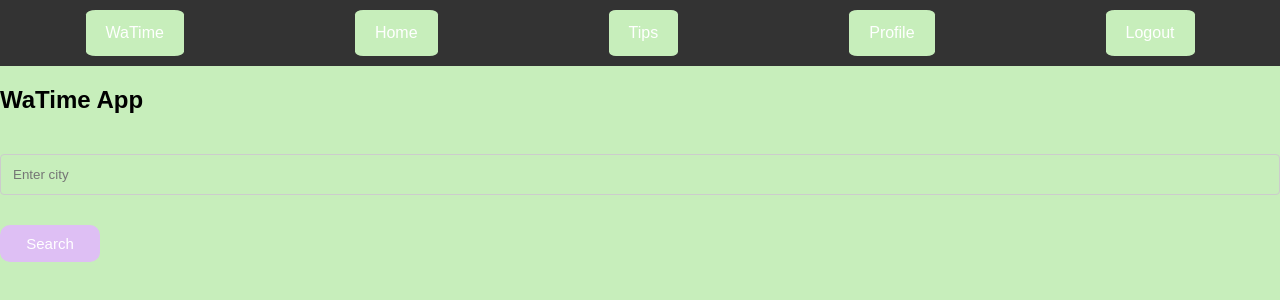
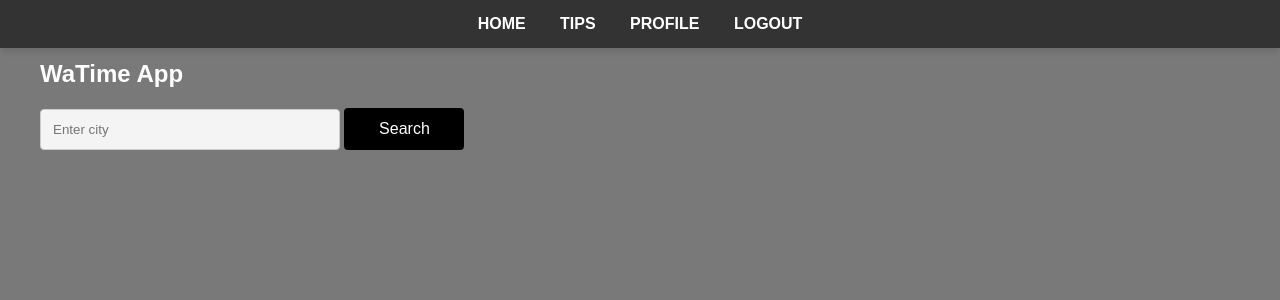
Before and after one commit to WaTime-Project/watime-modified, a website: page public/dashboard.html in a window 1280 px wide. Drawn offline with nearby package versions, Linux system fonts and the light colour scheme.

Commit message:
styles changes

```diff
--- a/public/dashboard.html
+++ b/public/dashboard.html
@@ -12,18 +12,22 @@
 
 <body>
 
-    <div class="nav-tabs">
-        <a href="#home" class="active">WaTime</a>
-        <a href="#home" class="active">Home</a>
-        <a href="#tips" class="active">Tips</a>
-        <a href="#profile" class="active">Profile</a>
-        <a href="#profile" class="active">Logout</a>
-    </div>
+    <!-- Overlay div -->
+    <div class="overlay"></div>
 
-    <div id="weather-container" x-data="weatherApp()">
-        <h2>WaTime App</h2>
-        <input type="text" id="city" placeholder="Enter city" x-model="city">
-        <button @click="getWeather">Search</button>
+    <nav class="navbar">
+        <ul class="navbar-links">
+            <li><a href="/dashboard" class="nav-link">Home</a></li>
+            <li><a href="/tips" class="nav-link">Tips</a></li>
+            <li><a href="/profile" class="nav-link">Profile</a></li>
+            <li><a href="/logout" class="nav-link">Logout</a></li>
+        </ul>
+    </nav>
+
+    <div class="dashboard-container" x-data="weatherApp()">
+        <h2 class="wat-title">WaTime App</h2>
+        <input type="text" class="city" placeholder="Enter city" x-model="city">
+        <button class="city-btn" @click="getWeather">Search</button>
 
         <img id="weather-icon" :src="weatherIconUrl" x-show="weatherIconUrl" alt="Weather Icon">
 
--- a/public/styles.css
+++ b/public/styles.css
@@ -3,7 +3,8 @@ body, input, button {
     margin: 0;
     padding: 0;
     font-family: Arial, sans-serif;
-    background-color: #c7eebb;
+    background-color: #f4f4f4;
+    position: relative;
 }
 
 /* Center the form on the page */
@@ -18,13 +19,51 @@ body {
 
 /* Overlay styling */
 .overlay {
-    position: absolute;
+    position: fixed;
     top: 0;
     left: 0;
     width: 100%;
     height: 100%;
     background-color: rgba(0, 0, 0, 0.5); /* Dark overlay */
     z-index: 1;
+}
+
+/* Navigation Bar */
+.navbar {
+    background-color: #333;
+    position: fixed;
+    top: 0;
+    left: 0;
+    width: 100%;
+    z-index: 3;
+    padding: 15px 0;
+    box-shadow: 0px 4px 6px rgba(0, 0, 0, 0.1);
+}
+
+/* Navigation Links */
+.navbar-links {
+    list-style: none;
+    margin: 0;
+    padding: 0;
+    text-align: center;
+}
+
+.navbar-links li {
+    display: inline-block;
+    margin: 0 15px;
+}
+
+.navbar-links .nav-link {
+    color: white;
+    text-decoration: none;
+    font-size: 16px;
+    text-transform: uppercase;
+    font-weight: bold;
+    transition: color 0.3s ease;
+}
+
+.navbar-links .nav-link:hover {
+    color: #9e9e9e; /* Highlight on hover */
 }
 
 /* Content wrapper */
@@ -70,7 +109,7 @@ input[type="text"], input[type="email"], input[type="password"] {
 button {
     width: 100%;
     padding: 12px;
-    background-color: #c7eebb;
+    background-color: black;
     border: none;
     border-radius: 4px;
     color: white;
@@ -79,14 +118,23 @@ button {
 }
 
 button:hover {
-    background-color: #afdfc5;
+    background-color: rgb(29, 29, 29);
 }
 
 /* Message paragraph styling */
 p {
     margin-top: 20px;
-    color: #ff0000;
+    color: white;
     text-align: center;
+}
+
+.log-btn{
+    color: #40da11;
+    text-decoration: none;
+}
+
+.log-btn:hover{
+    color: #07ff3d;
 }
 
 /* Optional: Styling for a link to switch between login/signup pages */
@@ -106,16 +154,19 @@ p {
 
 /* Dashboard Container */
 .dashboard-container {
-    max-width: 600px;
-    margin: 0 auto;
+    position: relative;
+    z-index: 2;
+    /* max-width: 600px; */
+    /* margin: 100px auto 0;  */
     padding: 40px;
-    background-color: #ffffff;
-    box-shadow: 0 4px 8px rgba(0, 0, 0, 0.1);
+    /* background-color: #ffffff; */
+    /* box-shadow: 0 4px 8px rgba(0, 0, 0, 0.1);
     border-radius: 8px;
     text-align: center;
-    position: relative;
-    top: 50%;
-    transform: translateY(-50%);
+    position: relative; */
+    /* top: 50%;
+    transform: translateY(-50%); */
+
 }
 
 /* Dashboard Header */
@@ -123,7 +174,6 @@ p {
     margin-bottom: 10px;
     font-size: 2em;
     color: #333;
-    text-align: center;
 }
 
 .dashboard-header p {
@@ -155,29 +205,6 @@ p {
 .dashboard-footer {
     margin-top: 20px;
 }
-.nav-tabs {
-    display: flex;
-    justify-content: space-around;
-    background-color: #333;
-    padding: 10px 0;
-    margin-bottom: 20px;
-}
-.nav-tabs a {
-    color: white;
-    text-decoration: none;
-    padding: 14px 20px;
-    text-align: center;
-    transition: background-color 0.3s;
-}
-
-.nav-tabs a:hover {
-    background-color: #555;
-}
-
-.nav-tabs a.active {
-    background-color: #c7eebb;
-    border-radius: 10%;
-}
 
 .weatherContainer{
     background: rgba(255, 255, 255, 0.3);
@@ -188,80 +215,17 @@ p {
     /* backdrop-filter: blur(10px); */
     border: 1px solid rgba(255, 255, 255, 0.1);
     text-align: center;
+    z-index: 2;
 }
 
-h1, label, p{
-    color: white;
-    margin: 8px 0;
-}
-
-input{
-    width: calc(100% - 16px);
-    padding: 8px;
-    box-sizing: border-box;
-    border-radius: 10px;
-    border: 1px solid white;
-    margin-top: 20px;
-}
-
-button{
-    background-color: #debff4;
-    color:white;
-    padding: 10px;
-    border: none;
-    border-radius: 10px;
-    cursor: pointer;
-    margin-top: 20px;
-    width: 100px;
-    font-size: 15px;
-}
-
-button:hover{
-    background: #8b48d7;
-}
-
-.temperatureContainer p{
-    font-size: 60px;
-    margin-top: -30px;
-}
-
-.weatherInfo{
-    font-size: 20px;
-}
-
-.weatherIcon{
-    width: 200px;
-    height: 200px;
-    margin: 0 auto 10px;
-    margin-bottom: 0;
-    display: none;
-}
-
-.hourlyForecast{
-    margin-top: 50px;
-    overflow-x: auto;
-    white-space: nowrap;
-    display: flex;
-    justify-content: space-between;
-}
-
-.hourlyItem{
-    flex: 0 0 auto;
-    width: 80px;
-    display: flex;
-    flex-direction: column;
-    align-items: center;
-    margin-right: 10px;
+.wat-title{
     color: white;
 }
 
-.hourlyItem img{
-    width: 30px;
-    height: 30px;
-    margin-bottom: 5px;
+.city{
+    max-width: 25%;
 }
 
-#hourly-heading{
-    color: white;
-    margin-top: 10px;
+.city-btn{
+    max-width: 10%;
 }
```
Also changed, not shown: public/login.html (+2 -1 lines), public/signup.html (+2 -1 lines).
